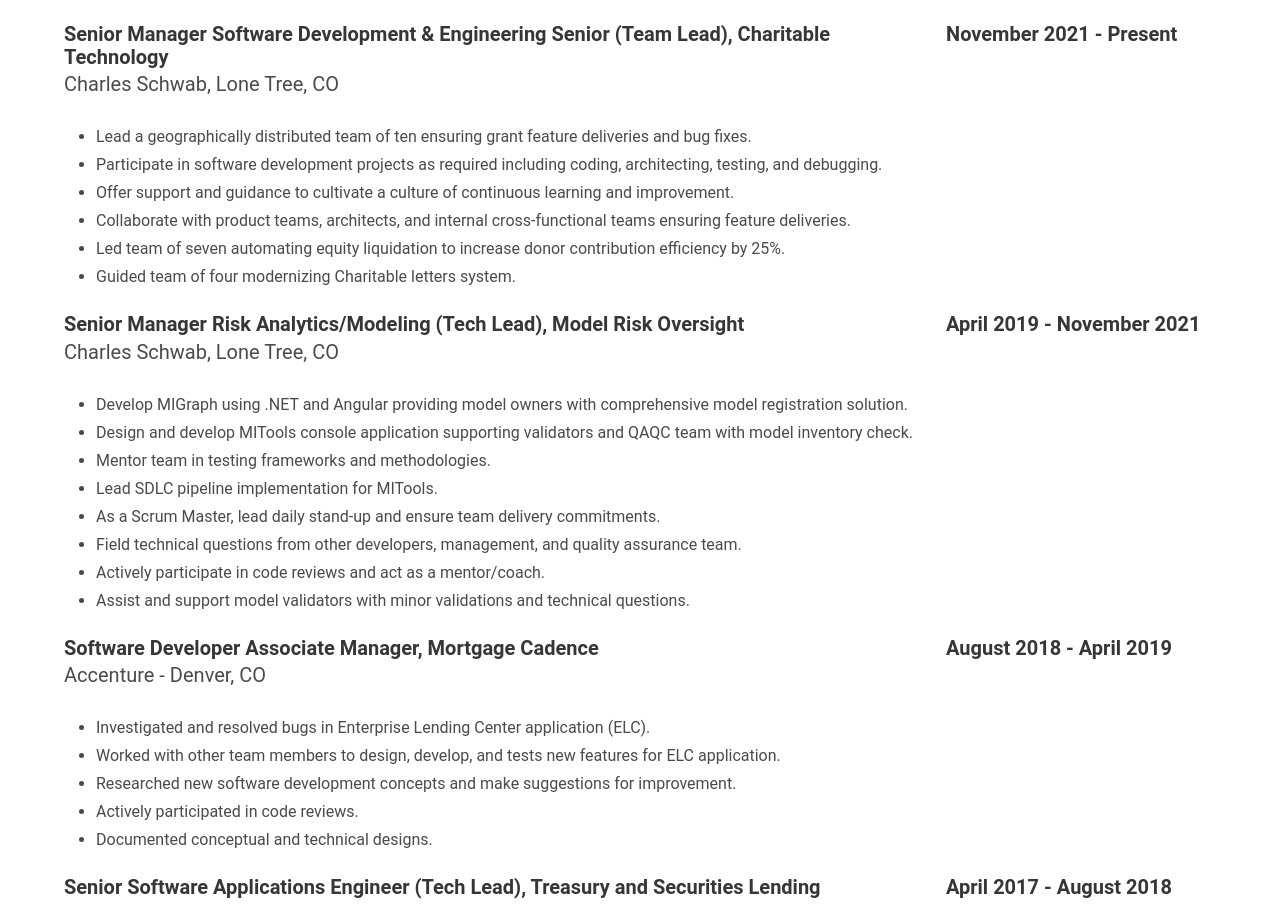
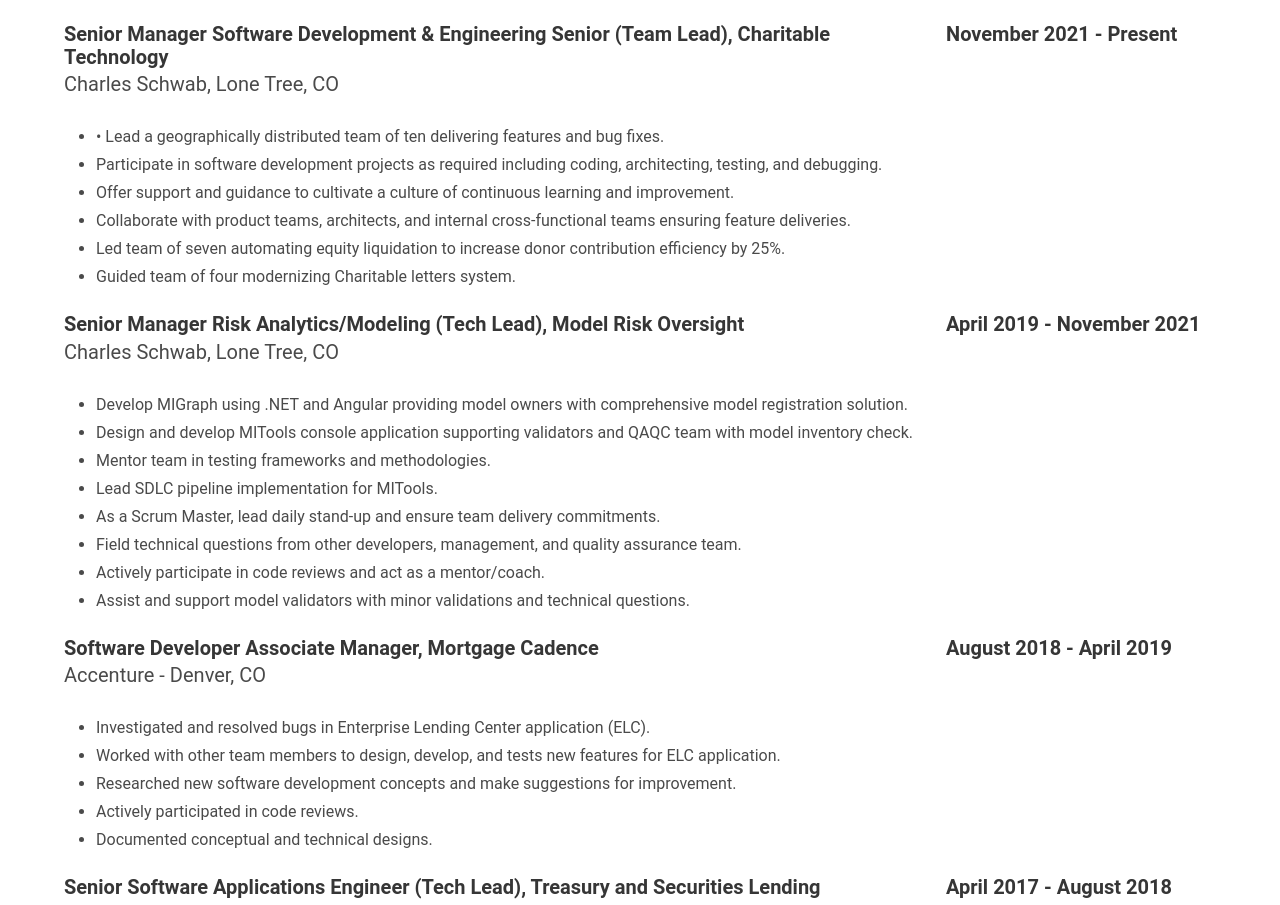
Before and after one commit to hendrang/hendrang, an Angular app: page /resume in a window 1280 px wide. Shown: the part 806-1711 px from the top of the page. Built offline with nearby package versions, Linux system fonts and the light colour scheme.

Commit message:
1/28/2024 - Minor Resume Update
1/28/2024 - Minor Resume Update

```diff
--- a/src/app/components/resume/resume.component.html
+++ b/src/app/components/resume/resume.component.html
@@ -92,7 +92,7 @@
         </div>
         <div class="content">
           <ul>
-            <li>Lead a geographically distributed team of ten ensuring grant feature deliveries and bug fixes.</li>
+            <li>•	Lead a geographically distributed team of ten delivering features and bug fixes.</li>
             <li>Participate in software development projects as required including coding, architecting, testing, and debugging.</li>
             <li>Offer support and guidance to cultivate a culture of continuous learning and improvement.</li>
             <li>Collaborate with product teams, architects, and internal cross-functional teams ensuring feature deliveries.</li>
```
